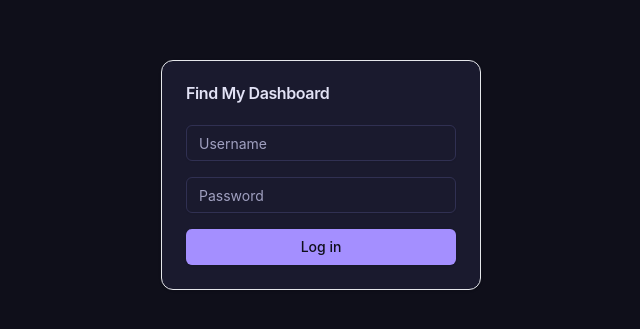
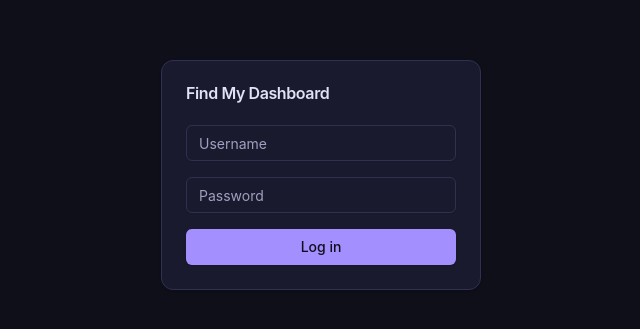
Before and after one commit to EduardoAlcaria/Kagein, a React (Vite) app in the folder react-frontend/: page /login in a window 1280 px wide. Shown: the part 225-554 px from the top of the page, without its empty margins (319-959 px from the left). Built offline with nearby package versions, Linux system fonts and the light colour scheme.

Commit message:
Fix missing borderColor.DEFAULT causing white outlines on cards/menus

```diff
--- a/react-frontend/tailwind.config.js
+++ b/react-frontend/tailwind.config.js
@@ -30,6 +30,10 @@ export default {
   				DEFAULT: 'var(--accent)',
   				foreground: 'var(--accent-foreground)'
   			},
+  			beacon: {
+  				DEFAULT: 'var(--beacon)',
+  				foreground: 'var(--beacon-foreground)'
+  			},
   			popover: {
   				DEFAULT: 'var(--popover)',
   				foreground: 'var(--popover-foreground)'
@@ -49,10 +53,18 @@ export default {
   				ring: 'var(--sidebar-ring)'
   			}
   		},
+  		borderColor: {
+  			DEFAULT: 'var(--border)'
+  		},
   		borderRadius: {
   			lg: 'var(--radius)',
   			md: 'calc(var(--radius) - 2px)',
   			sm: 'calc(var(--radius) - 4px)'
+  		},
+  		fontFamily: {
+  			sans: ['var(--font-sans)'],
+  			display: ['var(--font-display)'],
+  			mono: ['var(--font-mono)']
   		}
   	}
   },
```
